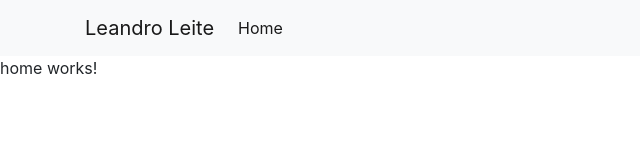
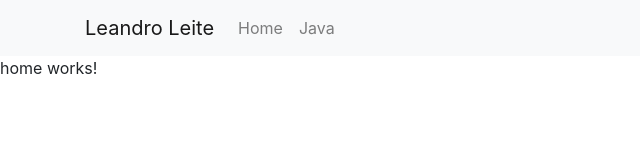
Before and after one commit to LeandroLeiteC/guia-de-programacao, an Angular app: page /home in a window 1280 px wide. Shown: the top 160 px of the page, without its empty margins (0-640 px from the left). Built offline with nearby package versions, Linux system fonts and the light colour scheme.

Commit message:
edit: novo link

```diff
--- a/src/app/core/header/header.component.html
+++ b/src/app/core/header/header.component.html
@@ -6,7 +6,8 @@
     </button>
     <div class="collapse navbar-collapse" [ngbCollapse]="isCollapsed" id="navbarNavAltMarkup">
       <div class="navbar-nav">
-        <a class="nav-item nav-link active" routerLink="/home">Home <span class="sr-only">(current)</span></a>
+        <a class="nav-item nav-link" routerLink="/home">Home <span class="sr-only">(current)</span></a>
+        <a class="nav-item nav-link" routerLink="/java">Java <span class="sr-only">(current)</span></a>
       </div>
     </div>
   </div>
```
